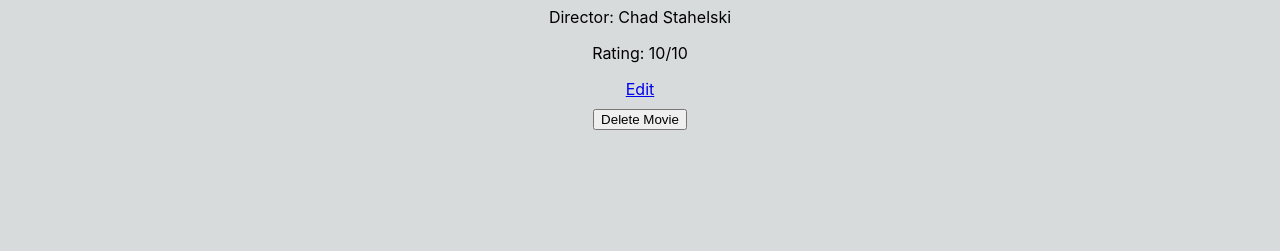
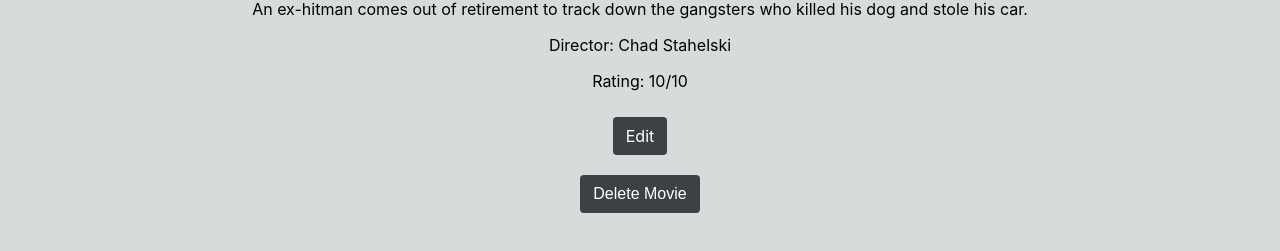
Before and after one commit to wespeters/MovieScope, a React (Create React App) app: page /movies/1 in a window 1280 px wide. Shown: the part 471-722 px from the top of the page. Built offline with nearby package versions, Linux system fonts and the light colour scheme; data requests are answered from the project's data file.

Commit message:
add styles to Edit and Delete buttons in MovieDetail so they match and change color on hover

```diff
--- a/src/components/MovieDetail.css
+++ b/src/components/MovieDetail.css
@@ -4,12 +4,55 @@ div {
 }
 
 div img {
-    width: 200px;
-    height: 260px;
+    width: 30vw;
+    height: auto;
     object-fit: scale-down;
     margin-top: 20px;
 }
 
 .delete-movie-button {
-    margin-top: 10px;
+    display: inline-block;
+    margin: 10px 0;
+    color: #fff;
+    background-color: #3d4143;
+    border-color: #3d4143;
+    border: 1px solid transparent;
+    padding: 0.375rem 0.75rem;
+    font-size: 1rem;
+    line-height: 1.5;
+    border-radius: 0.25rem;
+    text-decoration: none;
+    transition: color 0.15s ease-in-out,background-color 0.15s ease-in-out,
+    border-color 0.15s ease-in-out,box-shadow 0.15s ease-in-out;
 }
+
+.delete-movie-button:hover {
+    color: #fff;
+    background-color: #c82333;
+    border-color: #bd2130;
+    text-decoration: none;
+}
+
+
+.edit-movie-button {
+    display: inline-block;
+    margin: 10px 0;
+    color: #fff;
+    background-color: #3d4143;
+    border-color: #3d4143;
+    border: 1px solid transparent;
+    padding: 0.375rem 0.75rem;
+    font-size: 1rem;
+    line-height: 1.5;
+    border-radius: 0.25rem;
+    text-decoration: none;
+    transition: color 0.15s ease-in-out,background-color 0.15s ease-in-out,
+    border-color 0.15s ease-in-out,box-shadow 0.15s ease-in-out;
+}
+
+.edit-movie-button:hover {
+    color: #fff;
+    background-color: #0069d9;
+    border-color: #0062cc;
+    text-decoration: none;
+}
--- a/src/components/MovieDetail.js
+++ b/src/components/MovieDetail.js
@@ -20,7 +20,7 @@ function MovieDetail() {
             <p>{movie.description}</p>
             <p>Director: {movie.director}</p>
             <p>Rating: {movie.rating}/10</p>
-            <div><Link to={`/movies/${id}/edit`}>Edit</Link></div>
+            <div><Link className="edit-movie-button" to={`/movies/${id}/edit`}>Edit</Link></div>
             <div><DeleteMovie id={id} className="delete-movie-button" /></div>
         </div>
     );
```
